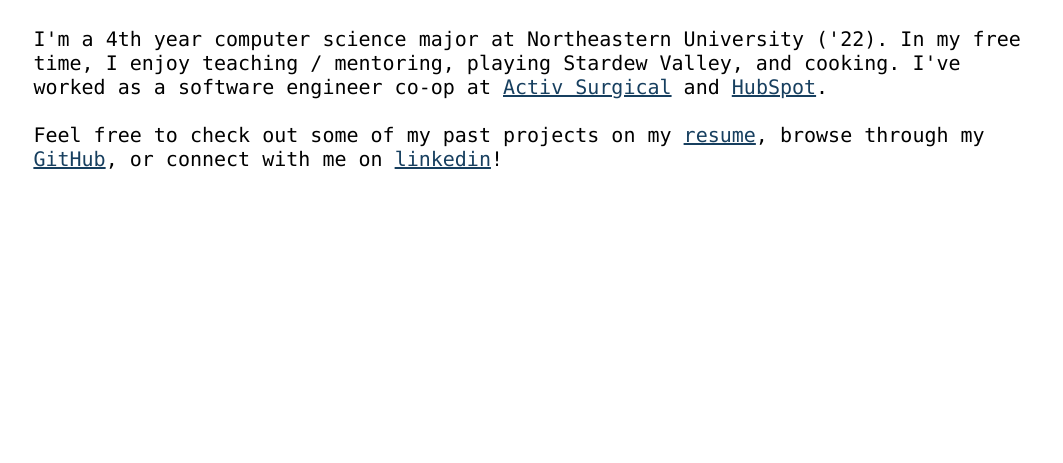
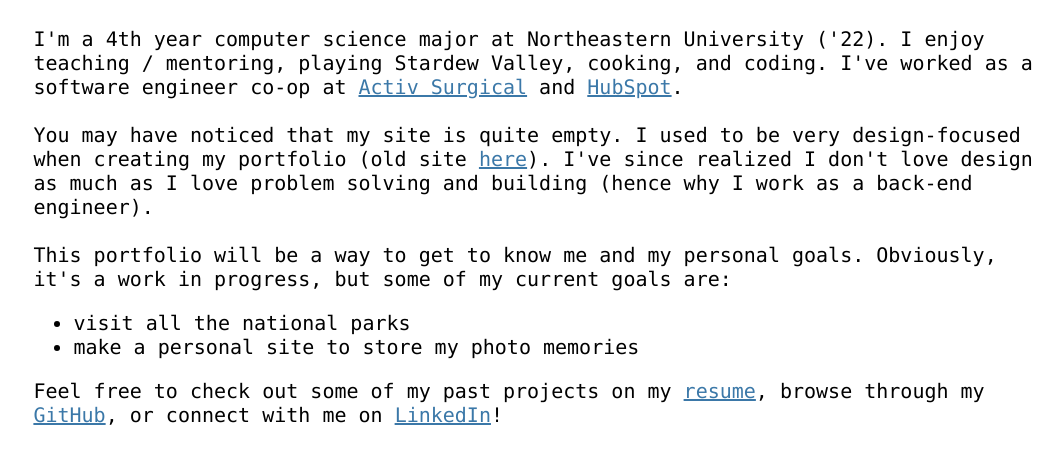
Before and after one commit to joleneokamoto/joleneokamoto.github.io, a plain HTML site: page index.html in a window 1280 px wide. Shown: the part 295-758 px from the top of the page, without its empty margins (101-1164 px from the left). Drawn offline with Linux system fonts and the light colour scheme; a script that the page names is missing.

Commit message:
add paragraph and color change

```diff
--- a/index.html
+++ b/index.html
@@ -24,22 +24,37 @@
 			<h1>jolene okamoto</h1>
 			<h3>about me</h3>
 			<p>I'm a 4th year computer science major at Northeastern University ('22).
-				In my free time, I enjoy teaching / mentoring, playing Stardew Valley, and cooking.
+			  I enjoy teaching / mentoring, playing Stardew Valley, cooking, and coding.
 				I've worked as a software engineer co-op at
 				<a href="https://www.activsurgical.com/" target="_blank">Activ Surgical</a>
 				and
 				<a href="https://www.hubspot.com/" target="_blank">HubSpot</a>.
 
-				<br /><br />
+				<br /><br />You may have noticed that my site is quite empty.
+				I used to be very design-focused when creating my portfolio (old site
+				<a href="https://joleneokamoto.github.io/website-v2" target="_blank">here</a>).
+				I've since realized I don't love design as much as I love problem solving and building (hence why I work as a back-end engineer).
+				<br /><br />This portfolio will be a way to get to know me and my personal goals.
+				Obviously, it's a work in progress, but some of my current goals are:
+			</p>
+			<ul>
+				<li>
+					visit all the national parks
+				</li>
+				<li>
+					make a personal site to store my photo memories
+				</li>
+			</ul>
+			<p>
 				Feel free to check out some of my past projects on my
 				<a href="https://drive.google.com/file/d/1NwYf_mzd6s6PzQoj7iOqmMNnmkPugX5o/view?usp=sharing" target="_blank">resume</a>,
 				browse through my
 				<a href="https://github.com/joleneokamoto/" target="_blank">GitHub</a>,
 				or connect with me on <a href="https://www.linkedin.com/in/joleneokamoto/" target="_blank">
-				linkedin</a>!
-			</p>
+					LinkedIn</a>!
+				</p>
+			</div>
 		</div>
-	</div>
 
-</body>
-</html>
+	</body>
+	</html>
--- a/styles/styles.css
+++ b/styles/styles.css
@@ -12,6 +12,10 @@ h3 {
 	font-size: 30px;
 }
 p {
+	font-family: 'Consolas', monospace;
+	font-size: 20px;
+}
+ul > li {
 	font-family: 'Consolas', monospace;
 	font-size: 20px;
 }
@@ -30,7 +34,7 @@ p {
 }
 
 a {
-	color: #173f5f;
+	color: #3b78a8;
 }
 #home-down {
 	position: absolute;
```
